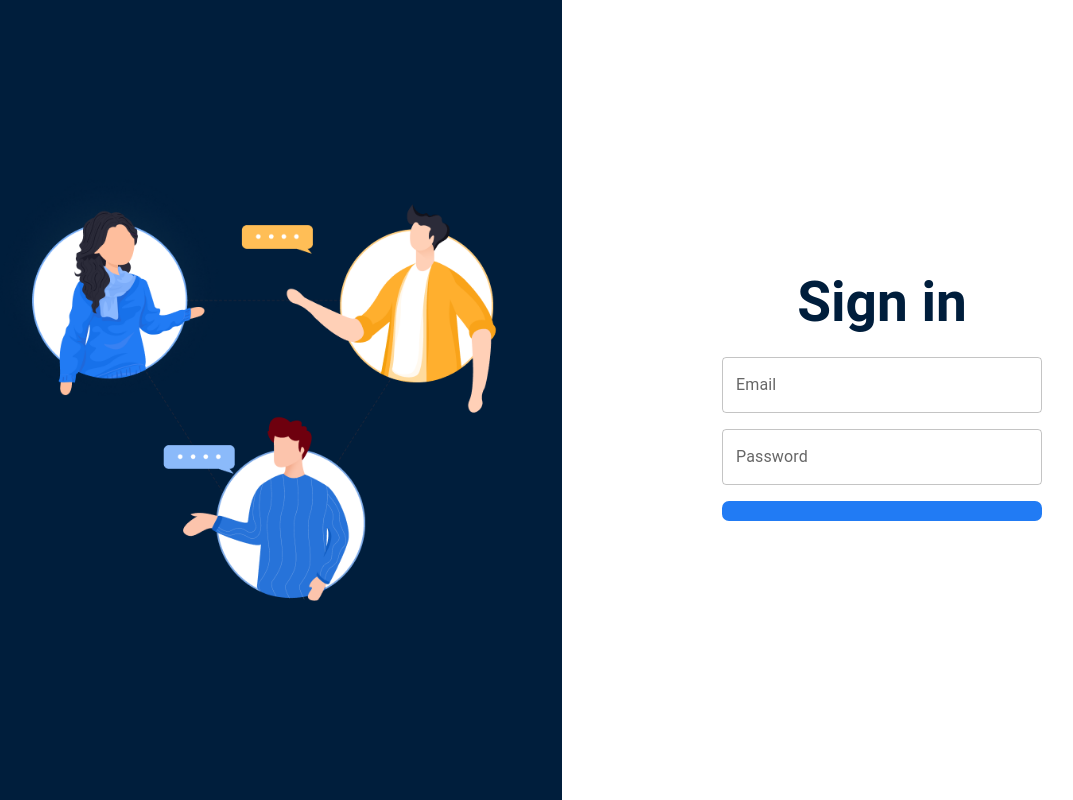
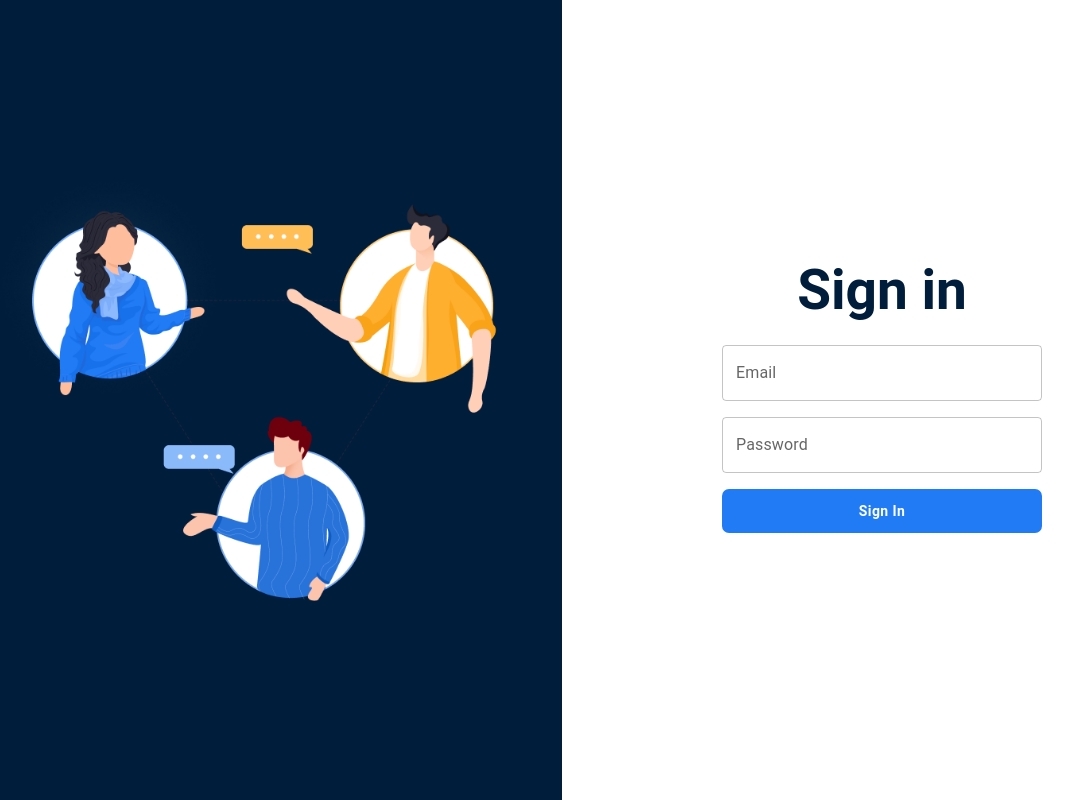
Before and after one commit to abdullahqaisar/sehatchain, a React (Create React App) app: page /sehatchain/login in a window 1280 px wide. Shown: the whole page, without its empty margins (78-1151 px from the left). Built offline with nearby package versions, Linux system fonts and the light colour scheme.

Commit message:
fixed login button on navbar and signin page

```diff
--- a/src/components/elements/customButton/CustomButton.jsx
+++ b/src/components/elements/customButton/CustomButton.jsx
@@ -13,7 +13,6 @@ const CustomButton = ({
   const CustomButton = styled(Button)(({ theme }) => ({
     backgroundColor: backgroundColor,
     color: color,
-    href: href,
     fontWeight: "700",
     fontSize: "14px",
     cursor: "pointer",
@@ -38,7 +37,7 @@ const CustomButton = ({
     },
   }));
 
-  return <CustomButton>{buttonText}</CustomButton>;
+  return <CustomButton href={href}>{buttonText}</CustomButton>;
 };
 
 export default CustomButton;
--- a/src/components/navbar/Navbar.jsx
+++ b/src/components/navbar/Navbar.jsx
@@ -1,4 +1,10 @@
 import * as React from "react";
+import { useState } from "react";
+
+import CustomButton from "../elements/customButton/CustomButton";
+import { NavbarItems } from "./Navbar.data";
+import Logo from "../../assets/images/logos/logo.png";
+
 import Box from "@mui/material/Box";
 import Typography from "@mui/material/Typography";
 import MenuIcon from "@mui/icons-material/Menu";
@@ -7,14 +13,6 @@ import HomeIcon from "@mui/icons-material/Home";
 import ContactsIcon from "@mui/icons-material/Contacts";
 import InfoIcon from "@mui/icons-material/Info";
 import { Container } from "@mui/system";
-import CustomButton from "../elements/customButton/CustomButton";
-import { useState } from "react";
-
-import { NavbarItems } from "./Navbar.data";
-import { Button } from "@mui/material";
-
-import Logo from "../../assets/images/logos/logo.png";
-
 import {
   Drawer,
   List,
@@ -24,6 +22,7 @@ import {
   ListItemText,
   styled,
 } from "@mui/material";
+
 
 export const Navbar = () => {
   const [mobileMenu, setMobileMenu] = useState({
@@ -184,21 +183,8 @@ export const Navbar = () => {
             backgroundColor="#217BF4"
             color="#fff"
             buttonText="Login"
-            href="/login"
+            href="/sehatchain/login"
           />
-          <Button
-            variant="contained"
-            sx={{
-              backgroundColor: "#217BF4",
-              color: "#fff",
-              "&:hover": {
-                backgroundColor: "#217BF4",
-              },
-            }}
-            href="/sehatchain/login"
-          >
-            Sign Up
-          </Button>
         </Box>
       </NavbarContainer>
     </Box>
--- a/src/pages/auth/Login.jsx
+++ b/src/pages/auth/Login.jsx
@@ -92,7 +92,11 @@ function login() {
                   mb: 2,
                 }}
               />
-              <CustomButton backgroundColor="#217BF4" color="#fff" />
+              <CustomButton
+                backgroundColor="#217BF4"
+                color="#fff"
+                buttonText="Sign In"
+              />
             </Grid>
           </Grid>
         </Grid>
```
